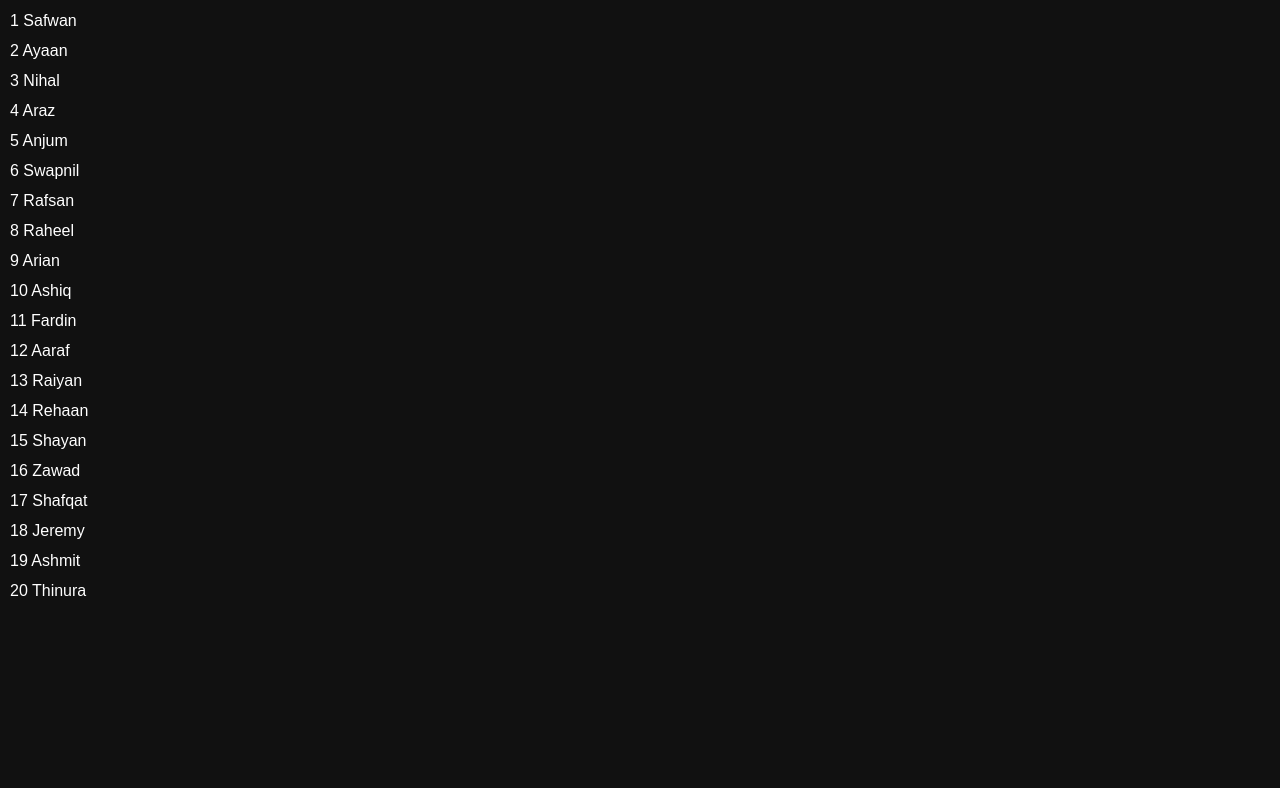
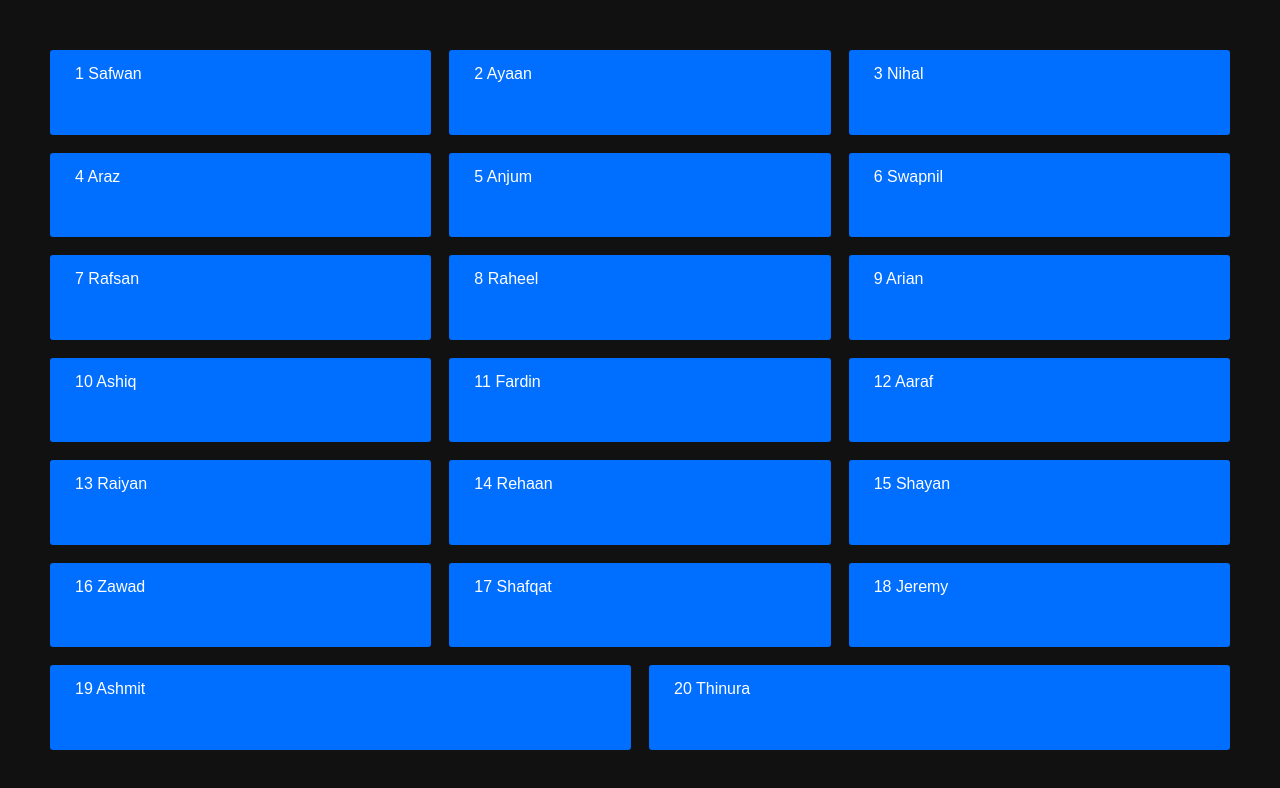
Before and after one commit to Rafsan08/Random-Generator, a plain HTML site: page index.html in a window 1280 px wide. Drawn offline with Linux system fonts and the light colour scheme.

Commit message:
Update style.css

```diff
--- a/style.css
+++ b/style.css
@@ -1,12 +1,34 @@
 * {
-  margin: 0;
-  box-sizing: border-box;
+margin: 0;
+box-sizing: border-box;
 }
 body {
-  font-family: "Poppins", sans-serif;
-  background: #111;
+font-family: 'Poppins', sans-serif;
+background: #111;
 }
+
+div {
+padding: 50px;
+display: flex;
+gap: 18px;
+flex-wrap: wrap;
+height: 100vh;
+}
+
 p {
-  color: #fff;
-  margin: 12px 10px;
+flex: 1 32%;
+background: #006eff;
+border-radius: 3px;
+color: #fff;
+padding: 15px 25px;
+transition: 200ms;
 }
+
+p:hover {
+box-shadow: 5px 5px 0px 2px #0054c2;
+}
+
+p:active {
+background: #0055ff;
+box-shadow: 5px 5px 0px 2px #0039ab;
+}
```
